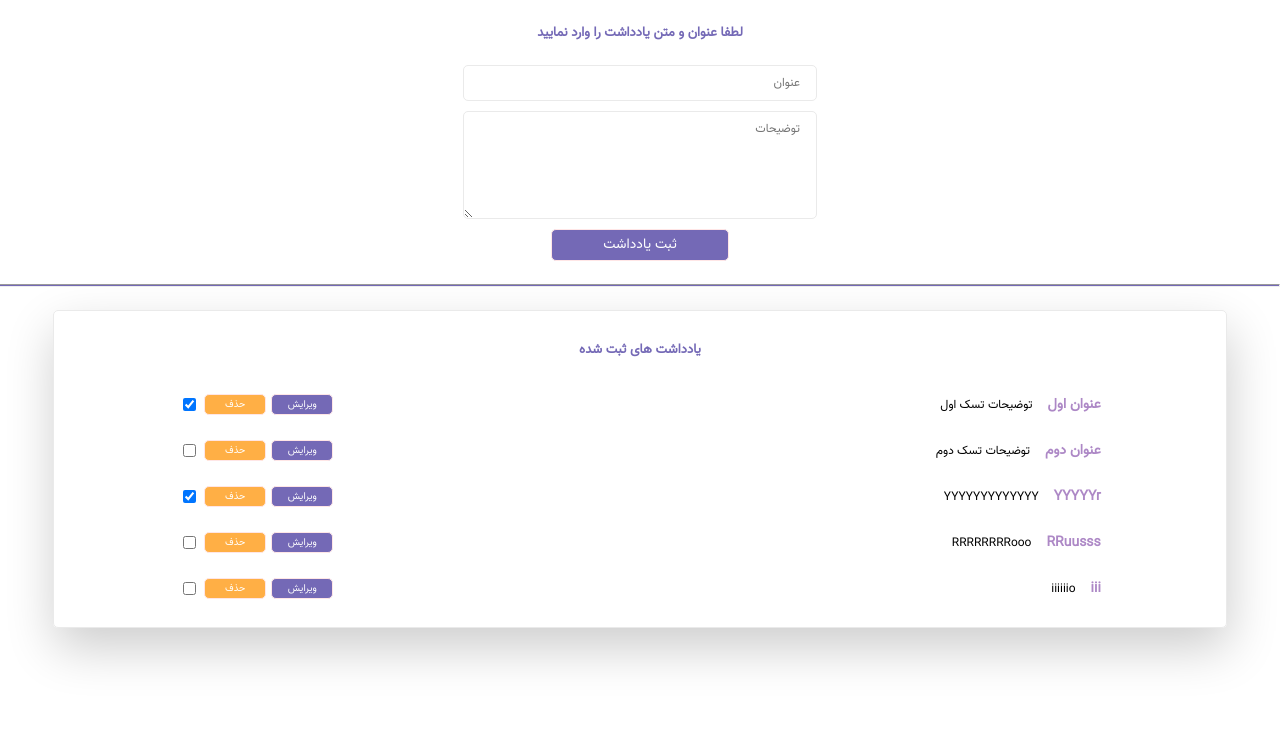
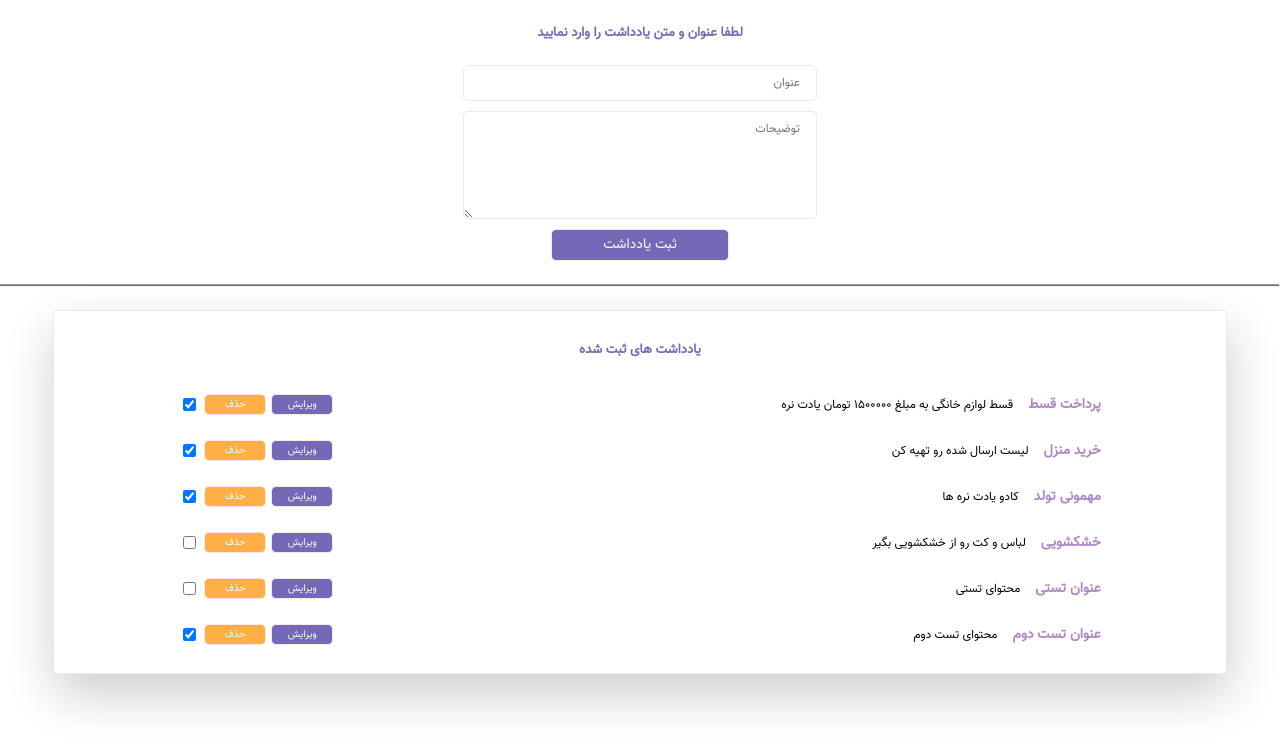
Before and after one commit to behnam74gh/TodoListY, a React (Create React App) app: page / in a window 1280 px wide. Shown: the top 748 px of the page. Built offline with nearby package versions, Linux system fonts and the light colour scheme; data requests are answered from the project's data file.

Commit message:
TodoForm Refactored

```diff
--- a/db.json
+++ b/db.json
@@ -2,33 +2,39 @@
   "tasks": [
     {
       "id": "1",
-      "title": "عنوان اول",
-      "description": "توضیحات تسک اول",
+      "title": "پرداخت قسط",
+      "description": "قسط لوازم خانگی به مبلغ 1500000 تومان یادت نره",
       "isDone": true
     },
     {
       "id": "2",
-      "title": "عنوان دوم",
-      "description": "توضیحات تسک دوم",
-      "isDone": false
+      "title": "خرید منزل",
+      "description": "لیست ارسال شده رو تهیه کن",
+      "isDone": true
     },
     {
       "id": "bd25",
-      "title": "YYYYYr",
-      "description": "YYYYYYYYYYYYY",
+      "title": "مهمونی تولد",
+      "description": "کادو یادت نره ها",
       "isDone": true
     },
     {
       "id": "b951",
-      "title": "RRuusss",
-      "description": "RRRRRRRRooo",
+      "title": "خشکشویی",
+      "description": "لباس و کت رو از خشکشویی بگیر",
       "isDone": false
     },
     {
       "id": "c40a",
-      "title": "iii",
-      "description": "iiiiiio",
+      "title": "عنوان تستی",
+      "description": "محتوای تستی",
       "isDone": false
+    },
+    {
+      "id": "747d",
+      "title": "عنوان تست دوم",
+      "description": "محتوای تست دوم",
+      "isDone": true
     }
   ]
 }
--- a/src/App.css
+++ b/src/App.css
@@ -7,76 +7,7 @@
 .w-25 {
   width: 25% !important;
 }
-.todo-container {
-  width: 100%;
-  height: 100%;
-  display: flex;
-  flex-direction: column;
-  align-items: center;
-  justify-content: center;
-  gap: 15PX 0;
-}
-.todo-wrapper {
-  width: 90%;
-  display: flex;
-  flex-direction: column;
-  align-items: center;
-  border: 1px solid #eaeaea;
-  border-radius: 5px;
-  box-shadow: 2px 20px 50px rgba(0, 0, 0, 0.2);
-  padding: 5px 10px 15px;
-}
-.todo-container h5 {
-  text-align: right;
-}
-.task-wrapper {
-  display: flex;
-  flex-flow: row wrap;
-  justify-content: flex-start;
-  align-items: center;
-  gap: 0 15px;
-  width: 80%;
-  overflow: hidden;
-  border-radius: 5px;
-  padding: 2px 6px;
-}
-.task-wrapper:hover {
-  background: #E1AFD1;
-}
-.title {
-  font-size: 14px;
-  color: #AD88C6;
-}
-.description {
-  font-size: 12px;
-  word-break: break-all;
-  overflow: hidden;
-}
-.tasks-options-wrapper {
-  margin-right: auto;
-  display: flex;
-  align-items: center;
-  justify-content: space-between;
-  gap: 0 5px;
-  min-width: 80px;
-}
-.delete-button, .update-button {
-  font-size: 10px;
-  border: 1px solid #FFE6E6;
-  padding: 2px 10px;
-  border-radius: 5px;
-  background-color: #7469B6;
-  color: #fff;
-  text-align: center;
-  cursor: pointer;
-  min-width: 40px;
-}
-.delete-button{
-  background-color: #FFAF45;
-}
-.check-task-status {
-  cursor: pointer;
-}
+
 .warning-message {
   background-color: #FFAF45;
   color: #fff;
@@ -85,38 +16,6 @@
   font-size: 14px;
 }
 
-/* form styles */
-.form-wrapper {
-  display: flex;
-  flex-direction: column;
-  width: 100%;
-  align-items: center;
-}
-.todo-form {
-  display: flex;
-  flex-direction: column;
-  width: 50%;
-  align-items: center;
-  gap: 10px 0;
-}
-input, textarea {
-  font-family: "vazir" !important;
-  font-size: 12px;
-  padding: 8px 16px;
-  border-radius: 5px;
-  border: 1px solid #eaeaea;
-}
-button {
-  all: unset;
-  border: 1px solid #FFE6E6;
-  border-radius: 5px;
-  background-color: #7469B6;
-  color: #fff;
-  text-align: center;
-  cursor: pointer;
-  font-size: 14px;
-  padding: 4px 8px;
-}
 h5 {
   color: #7469B6;
 }
--- a/src/App.js
+++ b/src/App.js
@@ -1,7 +1,8 @@
-import React, {useEffect, useState} from 'react'
+import React, {useCallback, useEffect, useState} from 'react'
 import axios from 'axios';
+import TodoList from './components/TodoList/TodoList';
+import TodoForm from './components/TodoForm/TodoForm';
 import './App.css';
-import TodoList from './components/TodoList/TodoList';
 
 const App = () => {
   const [mode, setMode] = useState('create');
@@ -16,7 +17,7 @@ const App = () => {
     isDone: false
   });
 
-  const fetchTasksHandler = () => {
+  const fetchTasksHandler = useCallback(() => {
     setLoading(true);
     axios
     .get("http://localhost:3000/tasks")
@@ -35,7 +36,7 @@ const App = () => {
     .finally(() => {
       setLoading(false);
     });
-  }
+  }, [])
 
   useEffect(() => {
     fetchTasksHandler();
@@ -156,26 +157,9 @@ const App = () => {
   }
 
   return (
-    <div className='todo-container' dir='rtl'>
-      <div className="form-wrapper">
-        <h5>لطفا عنوان و متن یادداشت را وارد نمایید</h5>
-        <form className="todo-form" onSubmit={submitHandler}>
-          <input type='text' placeholder='عنوان' value={task.title} className='w-50'
-            onChange={(e) => setTask({...task, title: e.target.value})}
-          />
-
-          <textarea value={task.description} placeholder='توضیحات' rows="5" className='w-50'
-            onChange={(e) => setTask({...task, description: e.target.value})}
-          ></textarea>
-
-          <button type="submit" className='w-25'>
-          {loading ? "Loading ..." : mode === "create" ? "ثبت یادداشت" : "ویرایش یادداشت"}
-          </button>
-        </form>
-      </div>
-
+    <div dir='rtl' className='todo-container'>
+      <TodoForm loading={loading} mode={mode} task={task} setTask={setTask} submitHandler={submitHandler}/>
       <hr />
-
       <TodoList loading={loading} tasks={tasks} errorText={errorText} activeTask={activeTask}
         updateTask={updateTaskHandler} removeTask={removeTaskHandler} changeStatus={changeStatusHandler}
       />
--- /dev/null
+++ b/src/components/TodoForm/TodoForm.css
@@ -0,0 +1,31 @@
+.form-wrapper {
+    display: flex;
+    flex-direction: column;
+    width: 100%;
+    align-items: center;
+}
+.todo-form {
+    display: flex;
+    flex-direction: column;
+    width: 50%;
+    align-items: center;
+    gap: 10px 0;
+}
+input, textarea {
+    font-family: "vazir" !important;
+    font-size: 12px;
+    padding: 8px 16px;
+    border-radius: 5px;
+    border: 1px solid #eaeaea;
+}
+button {
+    all: unset;
+    border: 1px solid #FFE6E6;
+    border-radius: 5px;
+    background-color: #7469B6;
+    color: #fff;
+    text-align: center;
+    cursor: pointer;
+    font-size: 14px;
+    padding: 4px 8px;
+}
--- /dev/null
+++ b/src/components/TodoForm/TodoForm.jsx
@@ -0,0 +1,26 @@
+import React from 'react';
+import './TodoForm.css';
+
+const TodoForm = (props) => {
+  const {submitHandler,task,setTask,loading,mode} = props;
+  return (
+    <div className="form-wrapper">
+        <h5>لطفا عنوان و متن یادداشت را وارد نمایید</h5>
+        <form className="todo-form" onSubmit={submitHandler}>
+            <input type='text' placeholder='عنوان' value={task.title} className='w-50'
+            onChange={(e) => setTask({...task, title: e.target.value})}
+            />
+
+            <textarea value={task.description} placeholder='توضیحات' rows="5" className='w-50'
+            onChange={(e) => setTask({...task, description: e.target.value})}
+            ></textarea>
+
+            <button type="submit" className='w-25'>
+            {loading ? "Loading ..." : mode === "create" ? "ثبت یادداشت" : "ویرایش یادداشت"}
+            </button>
+        </form>
+    </div>
+  )
+}
+
+export default TodoForm
--- /dev/null
+++ b/src/components/TodoList/TodoList.css
@@ -0,0 +1,70 @@
+.todo-container {
+    width: 100%;
+    height: 100%;
+    display: flex;
+    flex-direction: column;
+    align-items: center;
+    justify-content: center;
+    gap: 15PX 0;
+}
+.todo-wrapper {
+    width: 90%;
+    display: flex;
+    flex-direction: column;
+    align-items: center;
+    border: 1px solid #eaeaea;
+    border-radius: 5px;
+    box-shadow: 2px 20px 50px rgba(0, 0, 0, 0.2);
+    padding: 5px 10px 15px;
+}
+.todo-container h5 {
+    text-align: right;
+}
+.task-wrapper {
+    display: flex;
+    flex-flow: row wrap;
+    justify-content: flex-start;
+    align-items: center;
+    gap: 0 15px;
+    width: 80%;
+    overflow: hidden;
+    border-radius: 5px;
+    padding: 2px 6px;
+}
+.task-wrapper:hover {
+    background: #E1AFD1;
+}
+.title {
+    font-size: 14px;
+    color: #AD88C6;
+}
+.description {
+    font-size: 12px;
+    word-break: break-all;
+    overflow: hidden;
+}
+.tasks-options-wrapper {
+    margin-right: auto;
+    display: flex;
+    align-items: center;
+    justify-content: space-between;
+    gap: 0 5px;
+    min-width: 80px;
+}
+.delete-button, .update-button {
+    font-size: 10px;
+    border: 1px solid #FFE6E6;
+    padding: 2px 10px;
+    border-radius: 5px;
+    background-color: #7469B6;
+    color: #fff;
+    text-align: center;
+    cursor: pointer;
+    min-width: 40px;
+}
+.delete-button{
+    background-color: #FFAF45;
+}
+.check-task-status {
+    cursor: pointer;
+}
--- a/src/components/TodoList/TodoList.jsx
+++ b/src/components/TodoList/TodoList.jsx
@@ -1,4 +1,5 @@
-import React from 'react'
+import React from 'react';
+import './TodoList.css';
 
 const TodoList = (props) => {
     const {loading,tasks,updateTask,removeTask,changeStatus,activeTask,errorText} = props;
```
